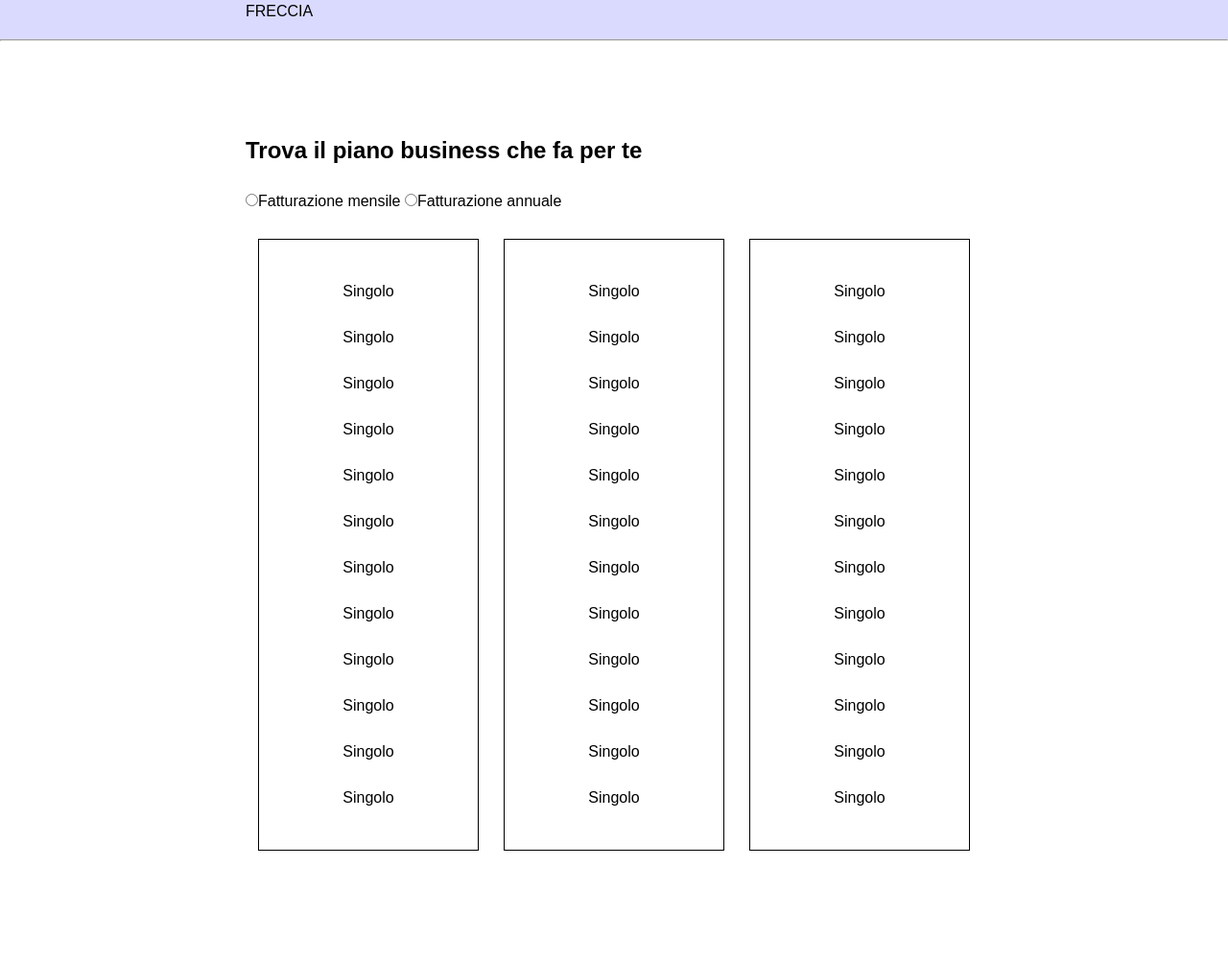
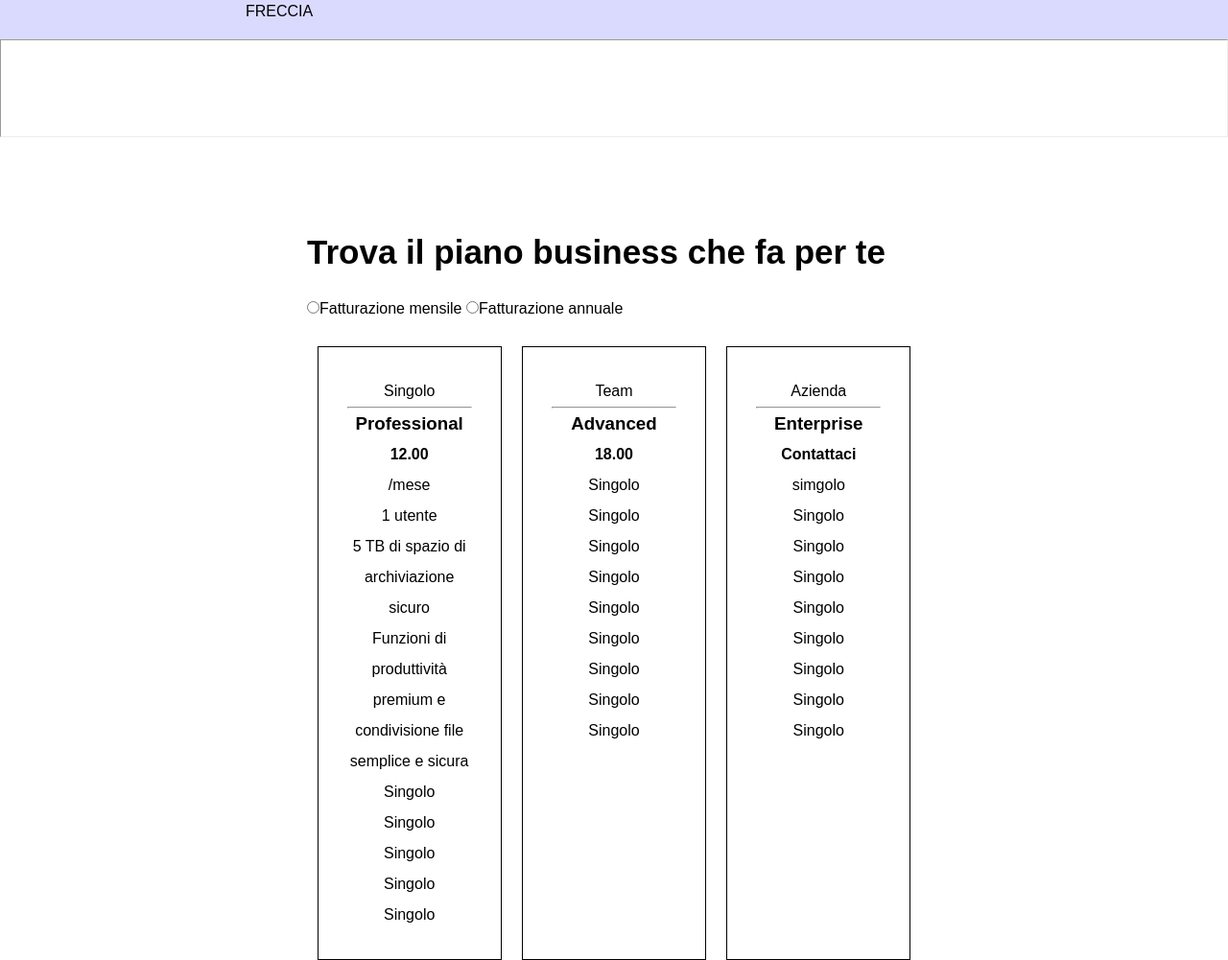
Before and after one commit to simonedcorsi/htmlcss-dropbox, a plain HTML site: page index.html in a window 1280 px wide. Shown: the part 949-1950 px from the top of the page at 96% size. Before the commit the page ends 1836 px from the top, so only its background shows below. Drawn offline with Linux system fonts and the light colour scheme.

Commit message:
interno colonne sistemazione

```diff
--- a/index.html
+++ b/index.html
@@ -51,7 +51,7 @@
             </div>
         </div>
 
-        <hr>
+        <hr class="hr-header">
 
         <div class="grand-container">
             <h2> Trova il piano business che fa per te </h2>
@@ -66,12 +66,13 @@
                 <div class="card">
                     <ul class="interno">
                         <li>Singolo</li>
-                        <li>Singolo</li>
-                        <li>Singolo</li>
-                        <li>Singolo</li>
-                        <li>Singolo</li>
-                        <li>Singolo</li>
-                        <li>Singolo</li>
+                        <hr>
+                        <h3>Professional</h3>
+                        <li><strong>12.00</strong></li>
+                        <li>/mese</li>
+                        <li>1 utente</li>
+                        <li>5 TB di spazio di archiviazione sicuro</li>
+                        <li>Funzioni di produttività premium e condivisione file semplice e sicura</li>
                         <li>Singolo</li>
                         <li>Singolo</li>
                         <li>Singolo</li>
@@ -83,9 +84,10 @@
 
                 <div class="card">
                     <ul class="interno">
-                        <li>Singolo</li>
-                        <li>Singolo</li>
-                        <li>Singolo</li>
+                        <li>Team</li>
+                        <hr>
+                        <h3>Advanced</h3>
+                        <li><strong>18.00</strong></li>
                         <li>Singolo</li>
                         <li>Singolo</li>
                         <li>Singolo</li>
@@ -100,10 +102,11 @@
                 </div>
                 <div class="card">
                     <ul class="interno">
-                        <li>Singolo</li>
-                        <li>Singolo</li>
-                        <li>Singolo</li>
-                        <li>Singolo</li>
+                        <li>Azienda</li>
+                        <hr>
+                        <h3>Enterprise</h3>
+                        <li><Strong>Contattaci</Strong></li>
+                        <li>simgolo</li>
                         <li>Singolo</li>
                         <li>Singolo</li>
                         <li>Singolo</li>
--- a/style.css
+++ b/style.css
@@ -58,17 +58,23 @@ figure {
 
 .span1 {
     padding: 10px;
-    background-color: blue;
+    background-color: rgb(94, 94, 254);
+}
+
+.hr-header {
+    padding-top: 100px;
+    color:rgb(218, 218, 255);
 }
 
 .grand-container {
-    width: 60%;
+    width: 50%;
     margin: 0 auto;
     padding: 100px 0 0 0;
 }
 
 h2 {
     margin: 0 auto;
+    font-size: 35px;
 }
 
 .radio-button {
@@ -90,5 +96,5 @@ display: flex;
 
 .interno {
     list-style-type: none;
-    line-height: 300%;
+    line-height: 200%;
 }
```
